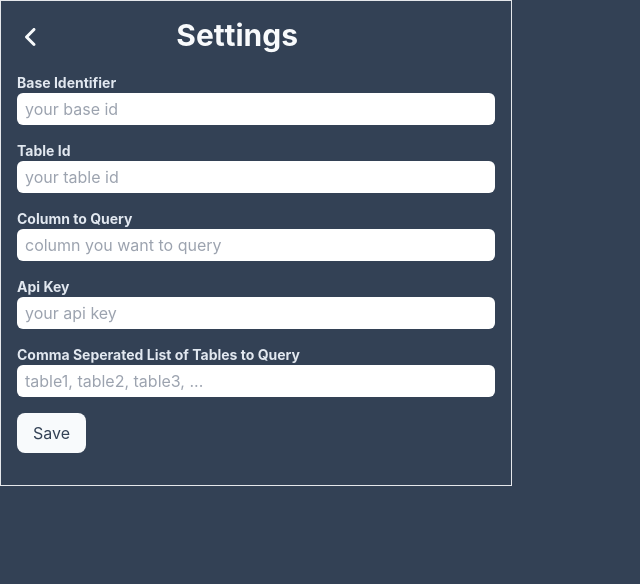
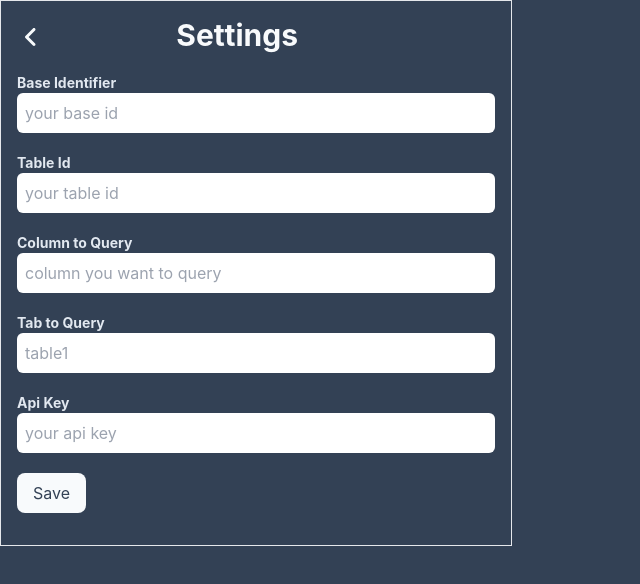
Before and after one commit to nicoalbanese/basextend-mvp, a React (Vite) app: page / in a window 1280 px wide. Shown: the top 584 px of the page, without its empty margins (0-640 px from the left). Built offline with nearby package versions, Linux system fonts and the light colour scheme.

Commit message:
search styling

```diff
--- a/src/components/Alert.jsx
+++ b/src/components/Alert.jsx
@@ -7,7 +7,7 @@ const Alert = ({ alert, setAlert }) => {
     const interval = setInterval(() => {
       setIsActive(false);
       setAlert({});
-    }, 1000);
+    }, 3000);
     return () => clearInterval(interval);
   }, []);
 
@@ -16,7 +16,7 @@ const Alert = ({ alert, setAlert }) => {
       <div
         className={`py-4 px-2 ${alert.type == "caution" && "bg-yellow-100"} ${
           alert.type == "danger" && "bg-red-200"
-        } text-slate-900 flex items-center justify-center mb-2 rounded-lg`}
+        } text-slate-900 flex items-center justify-center mb-2 rounded-lg transition-all`}
       >
         {alert.message}
       </div>
--- /dev/null
+++ b/src/components/fa-icons/search.jsx
@@ -0,0 +1,11 @@
+const FaSearch = () => {
+  return (
+    <>
+      <svg xmlns="http://www.w3.org/2000/svg" viewBox="0 0 512 512" className="fill-slate-50 px-3 h-5">
+        <path d="M500.3 443.7l-119.7-119.7c27.22-40.41 40.65-90.9 33.46-144.7C401.8 87.79 326.8 13.32 235.2 1.723C99.01-15.51-15.51 99.01 1.724 235.2c11.6 91.64 86.08 166.7 177.6 178.9c53.8 7.189 104.3-6.236 144.7-33.46l119.7 119.7c15.62 15.62 40.95 15.62 56.57 0C515.9 484.7 515.9 459.3 500.3 443.7zM79.1 208c0-70.58 57.42-128 128-128s128 57.42 128 128c0 70.58-57.42 128-128 128S79.1 278.6 79.1 208z" />
+      </svg>
+    </>
+  );
+};
+
+export default FaSearch;
--- a/src/components/search.jsx
+++ b/src/components/search.jsx
@@ -1,6 +1,7 @@
 import { useState } from "react";
 import { queryBase } from "../util/airtable";
 import FaCog from "./fa-icons/cog";
+import FaSearch from "./fa-icons/search";
 
 import Result from "./Result";
 
@@ -23,6 +24,8 @@ const Search = ({ setRoute, airtableSettings, setAlert }) => {
       } else {
         setAlert({ message: "no results found...", type: "danger" });
       }
+    } else {
+      setAlert({ message: "empty query...", type: "caution" });
     }
     event.target.reset();
   };
@@ -39,16 +42,19 @@ const Search = ({ setRoute, airtableSettings, setAlert }) => {
         </div>
       </div>
       <div>
-        <form onSubmit={handleSubmit}>
-          <div className="form-group">
+        <form onSubmit={handleSubmit} className="flex w-full">
+          <div className="form-group w-full">
             <input
               type="text"
               placeholder="search query..."
               name="searchQuery"
             />
           </div>
-          <button type="submit" className="btn">
-            Search
+          <button
+            type="submit"
+            className="flex items-center justify-center py-2 px-2 mb-2"
+          >
+            <FaSearch />
           </button>
         </form>
       </div>
--- a/src/components/settings.jsx
+++ b/src/components/settings.jsx
@@ -60,7 +60,7 @@ const Settings = ({
         <h1>Settings</h1>
         <div />
       </div>
-      <div>
+      <div id="settings-form">
         <form onSubmit={handleSubmit}>
           <div className="form-group">
             <label htmlFor="baseIdentifier">Base Identifier</label>
@@ -99,6 +99,20 @@ const Settings = ({
             />
           </div>
           <div className="form-group">
+            <label htmlFor="baseIdentifier">
+              Tab to Query
+            </label>
+            <input
+              type="text"
+              name="queryList"
+              placeholder={
+                airtableSettings.queryList
+                  ? airtableSettings.queryList
+                  : "table1"
+              }
+            />
+          </div>
+          <div className="form-group">
             <label htmlFor="baseIdentifier">Api Key</label>
             <input
               name="apiKey"
@@ -107,20 +121,6 @@ const Settings = ({
                 airtableSettings.apiKey
                   ? airtableSettings.apiKey
                   : "your api key"
-              }
-            />
-          </div>
-          <div className="form-group">
-            <label htmlFor="baseIdentifier">
-              Comma Seperated List of Tables to Query
-            </label>
-            <input
-              type="text"
-              name="queryList"
-              placeholder={
-                airtableSettings.queryList
-                  ? airtableSettings.queryList
-                  : "table1, table2, table3, ..."
               }
             />
           </div>
--- a/src/index.css
+++ b/src/index.css
@@ -34,12 +34,16 @@ form {
 }
 
 .form-group {
-  @apply flex flex-col mb-4;
+  @apply flex flex-col;
 }
 
 .form-group > input {
-  @apply pl-2 py-1 rounded-md text-slate-700;
+  @apply pl-2 py-2 rounded-md text-slate-700;
 }
 .form-group > label {
   @apply text-slate-200 text-sm font-bold;
 }
+
+div#settings-form > form > .form-group {
+  @apply mb-5;
+}
```
